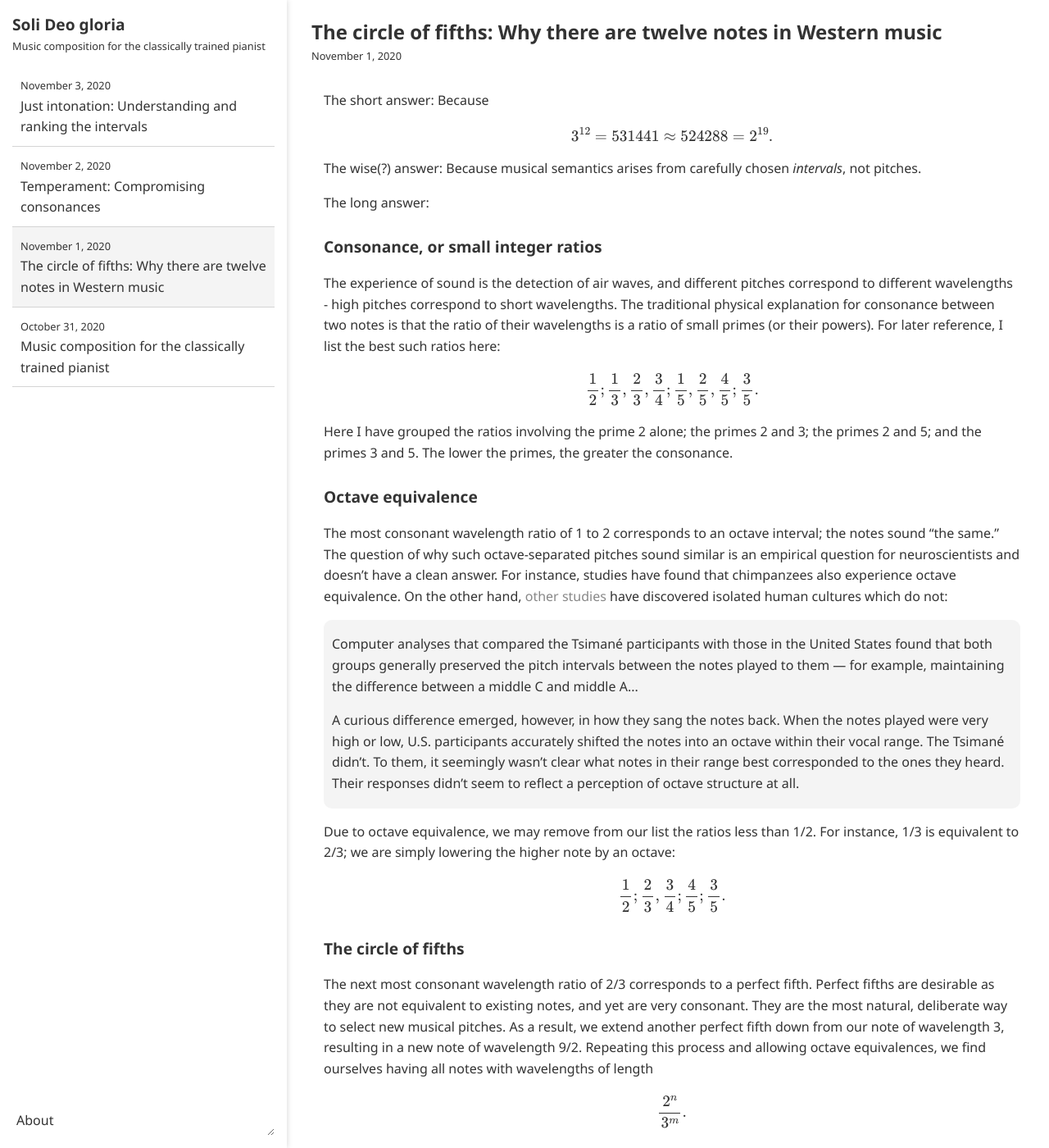
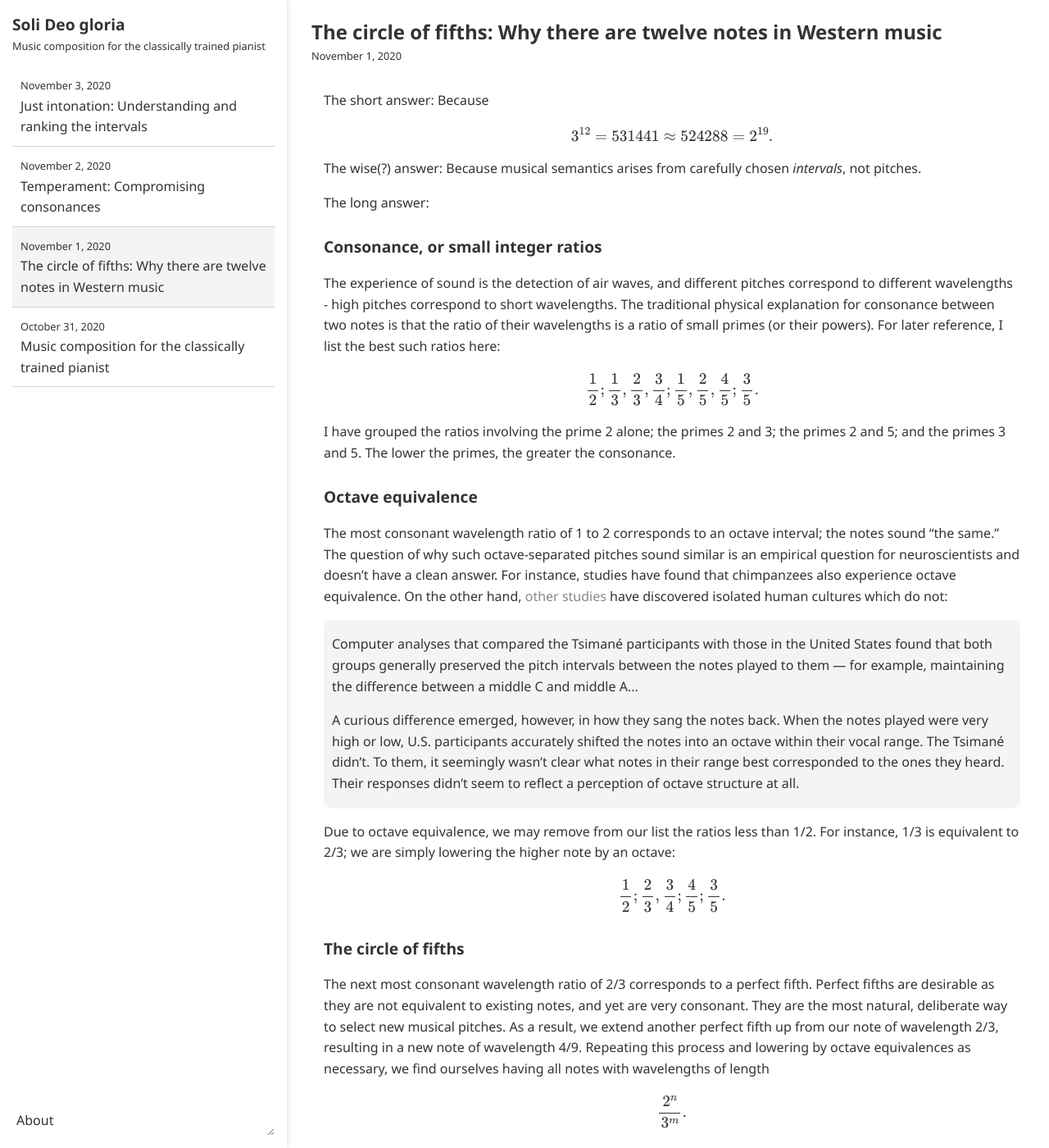
Before and after one commit to ansyblenetwork/sdg, a Jekyll site: the page built from _posts/2020-11-01-the-circle-of-fifths-why-there.md, in a window 1280 px wide and 1400 px high. Shown: the whole window at 82% size. Built offline with Jekyll 4.4.1, drawn with Linux system fonts in a browser that asks for light colours; formulas are drawn with MathJax 3.

Commit message:
Update 2020-11-01-the-circle-of-fifths-why-there.md

```diff
--- a/_posts/2020-11-01-the-circle-of-fifths-why-there.md
+++ b/_posts/2020-11-01-the-circle-of-fifths-why-there.md
@@ -16,7 +16,7 @@ The experience of sound is the detection of air waves, and different pitches cor
 
 $$\frac{1}{2}; \frac{1}{3}, \frac{2}{3}, \frac{3}{4}; \frac{1}{5}, \frac{2}{5}, \frac{4}{5}; \frac{3}{5}.$$
 
-Here I have grouped the ratios involving the prime 2 alone; the primes 2 and 3; the primes 2 and 5; and the primes 3 and 5. The lower the primes, the greater the consonance.
+I have grouped the ratios involving the prime 2 alone; the primes 2 and 3; the primes 2 and 5; and the primes 3 and 5. The lower the primes, the greater the consonance.
 
 ### Octave equivalence
 
@@ -34,7 +34,7 @@ $$\frac{1}{2}; \frac{2}{3}, \frac{3}{4}; \frac{4}{5}; \frac{3}{5}.$$
 
 ### The circle of fifths
 
-The next most consonant wavelength ratio of 2/3 corresponds to a perfect fifth. Perfect fifths are desirable as they are not equivalent to existing notes, and yet are very consonant. They are the most natural, deliberate way to select new musical pitches. As a result, we extend another perfect fifth down from our note of wavelength 3, resulting in a new note of wavelength 9/2. Repeating this process and allowing octave equivalences, we find ourselves having all notes with wavelengths of length
+The next most consonant wavelength ratio of 2/3 corresponds to a perfect fifth. Perfect fifths are desirable as they are not equivalent to existing notes, and yet are very consonant. They are the most natural, deliberate way to select new musical pitches. As a result, we extend another perfect fifth up from our note of wavelength 2/3, resulting in a new note of wavelength 4/9. Repeating this process and lowering by octave equivalences as necessary, we find ourselves having all notes with wavelengths of length
 
 $$\frac{2^n}{3^m}.$$
 
```
